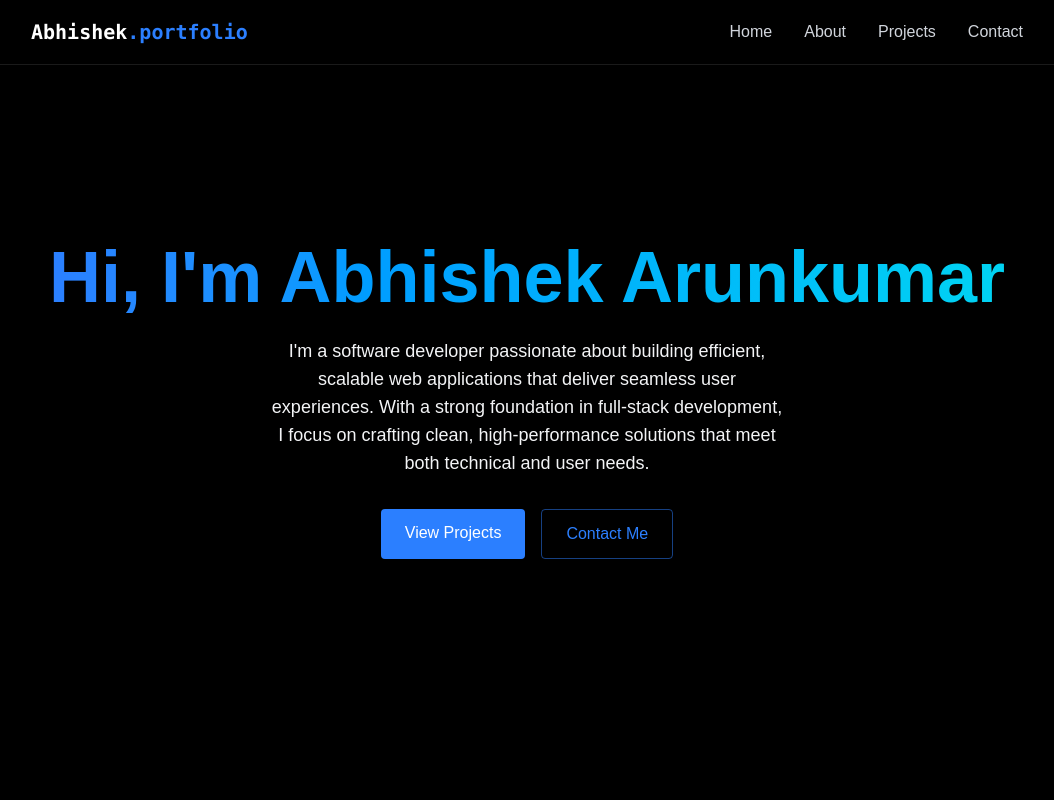
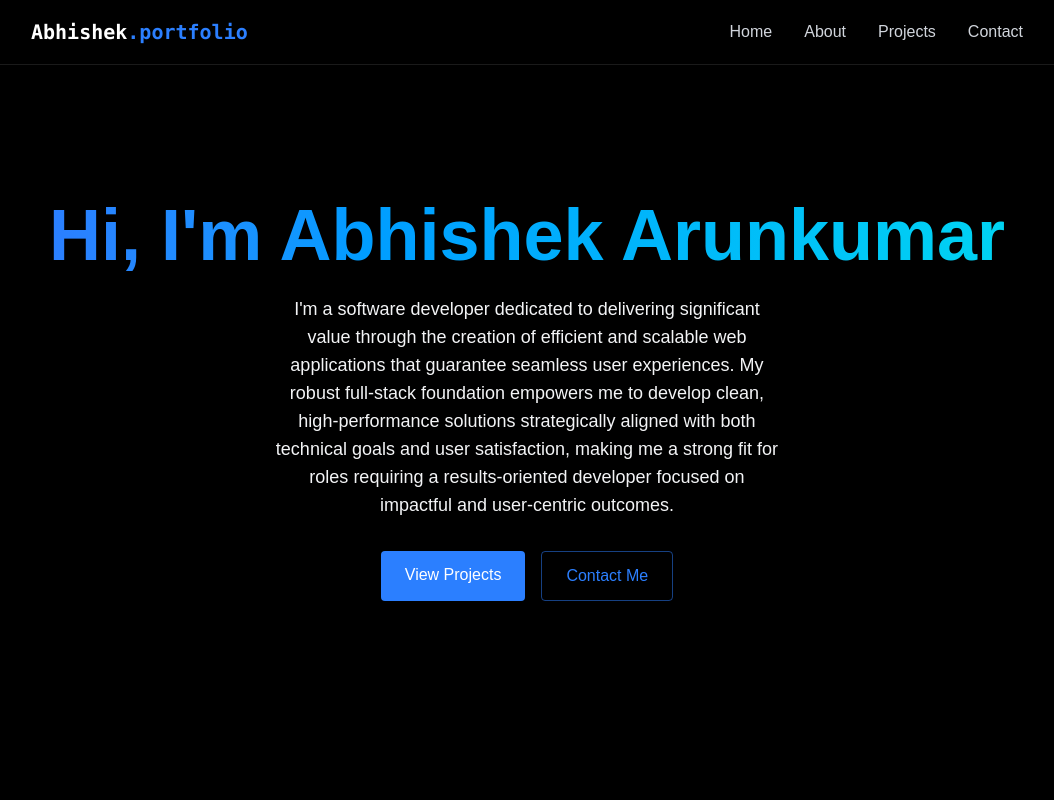
Before and after one commit to Abhishek0025/abhishek-portfolio, a React (Vite) app: page / in a window 1280 px wide. Shown: the top 800 px of the page, without its empty margins (113-1167 px from the left). Built offline with nearby package versions, Linux system fonts and the light colour scheme.

Commit message:
`Refactor Home component description in Home.jsx`

```diff
--- a/src/components/sections/Home.jsx
+++ b/src/components/sections/Home.jsx
@@ -13,9 +13,9 @@ export const Home = () => {
           </h1>
 
           <p className="tex-gray-400 text-lg mb-8 max-w-lg mx-auto">
-          I'm a software developer passionate about building efficient, scalable
-          web applications that deliver seamless user experiences. With a strong foundation in full-stack development,
-          I focus on crafting clean, high-performance solutions that meet both technical and user needs.
+          I'm a software developer dedicated to delivering significant value through the creation of efficient and scalable web applications that guarantee seamless user experiences.
+          My robust full-stack foundation empowers me to develop clean, high-performance solutions strategically aligned with both technical goals and user satisfaction,
+          making me a strong fit for roles requiring a results-oriented developer focused on impactful and user-centric outcomes.
           </p>
           <div className="flex justify-center space-x-4">
             <a
```
